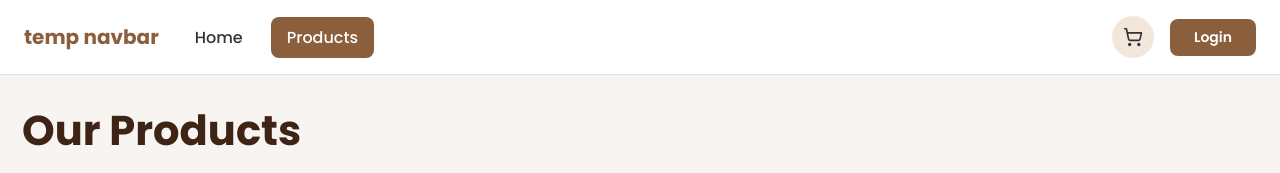
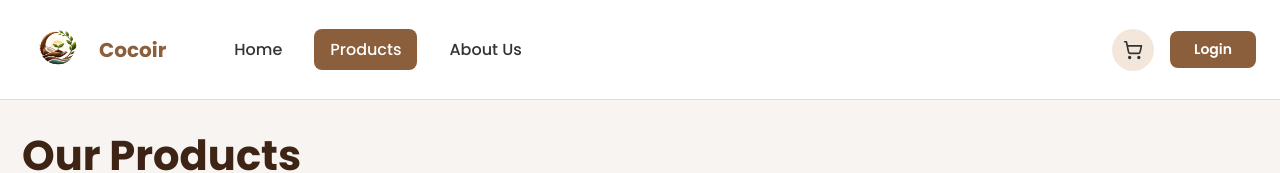
Before and after one commit to StarringPixelCore/pixel-core, a Next.js app: page /products in a window 1280 px wide. Shown: the top 173 px of the page. Built offline with nearby package versions, Linux system fonts and the light colour scheme; no server answers; the database is empty.

Commit message:
edited navbar

```diff
--- a/src/components/Navbar.jsx
+++ b/src/components/Navbar.jsx
@@ -2,6 +2,7 @@
 
 import { useEffect, useState } from "react";
 import Link from "next/link";
+import Image from "next/image";
 import { usePathname, useRouter } from "next/navigation";
 import { ShoppingCart, User } from "lucide-react";
 
@@ -15,9 +16,9 @@ export default function Navbar() {
   const navigationLinks = [
     { name: "Home", href: "/" },
     { name: "Products", href: "/products" },
+    { name: "About Us", href: "/about-us" },
   ];
 
-  // Fetch cart count
   const fetchCartCount = async () => {
     try {
       const res = await fetch("/api/cart", { cache: "no-store" });
@@ -28,16 +29,12 @@ export default function Navbar() {
     }
   };
 
-  // Fetch current user on mount
   useEffect(() => {
     const fetchUser = async () => {
       try {
         const res = await fetch("/api/auth/me");
         const data = await res.json();
-
-        if (data.authenticated) {
-          setUser(data.user);
-        }
+        if (data.authenticated) setUser(data.user);
       } catch (error) {
         console.error("Error fetching user:", error);
       } finally {
@@ -49,14 +46,11 @@ export default function Navbar() {
     fetchCartCount();
   }, [pathname]);
 
-  // Listen for cart updates
   useEffect(() => {
     const handleCartUpdated = () => {
       fetchCartCount();
     };
-
     window.addEventListener("cartUpdated", handleCartUpdated);
-
     return () => {
       window.removeEventListener("cartUpdated", handleCartUpdated);
     };
@@ -74,9 +68,19 @@ export default function Navbar() {
 
   return (
     <nav style={styles.nav}>
-      <div style={styles.logo}>temp navbar</div>
+      {/* Logo image + site name */}
+      <div style={styles.logoContainer}>
+        <Image
+          src="/images/logo.png"
+          alt="Cocoir Logo"
+          width={67}
+          height={67}
+          style={{ borderRadius: "4px" }}
+        />
+        <span style={styles.siteName}>Cocoir</span>
+      </div>
 
-      {/* Left side navigation links */}
+      {/* Navigation links */}
       <div style={styles.leftLinks}>
         {navigationLinks.map((link) => (
           <Link
@@ -94,21 +98,17 @@ export default function Navbar() {
 
       {/* Right side - Cart and User/Login */}
       <div style={styles.rightLinks}>
-        {/* Cart Icon */}
         <Link href="/cart" style={styles.iconButton}>
           <ShoppingCart size={20} />
           {cartCount > 0 && <span style={styles.badge}>{cartCount}</span>}
         </Link>
 
-        {/* User Profile or Login */}
         {!loading && (
           <>
             {user ? (
-              <div style={styles.userMenu}>
-                <Link href="/profile" style={styles.iconButton} title="Profile">
-                  <User size={20} />
-                </Link>
-              </div>
+              <Link href="/profile" style={styles.iconButton} title="Profile">
+                <User size={20} />
+              </Link>
             ) : (
               <Link href="/login" style={styles.loginButton}>
                 Login
@@ -131,17 +131,22 @@ const styles = {
     backgroundColor: "#fff",
     gap: "20px",
   },
-  logo: {
+  logoContainer: {
+    display: "flex",
+    alignItems: "center",
+    gap: "8px",
+  },
+  siteName: {
     fontSize: "20px",
     fontWeight: "700",
     color: "#8b5e3c",
-    minWidth: "120px",
   },
   leftLinks: {
     display: "flex",
-    gap: "12px",
+    gap: "16px",
     alignItems: "center",
     flex: 1,
+    marginLeft: "32px",
   },
   navLink: {
     textDecoration: "none",
@@ -177,10 +182,6 @@ const styles = {
     cursor: "pointer",
     position: "relative",
   },
-  userMenu: {
-    display: "flex",
-    alignItems: "center",
-  },
   loginButton: {
     padding: "8px 24px",
     backgroundColor: "#8b5e3c",
```
Also changed, not shown: public/images/logo.png (added).
